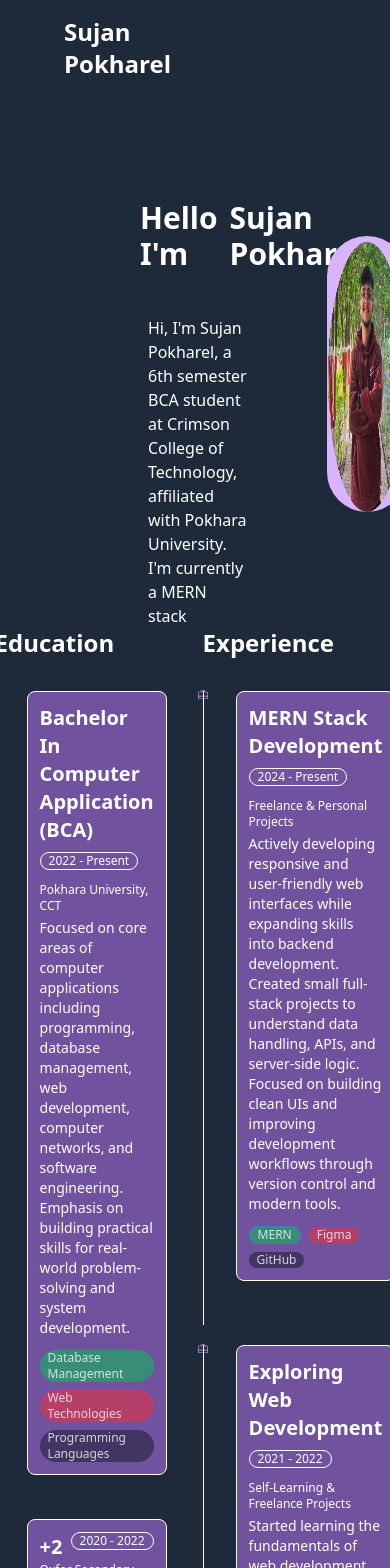
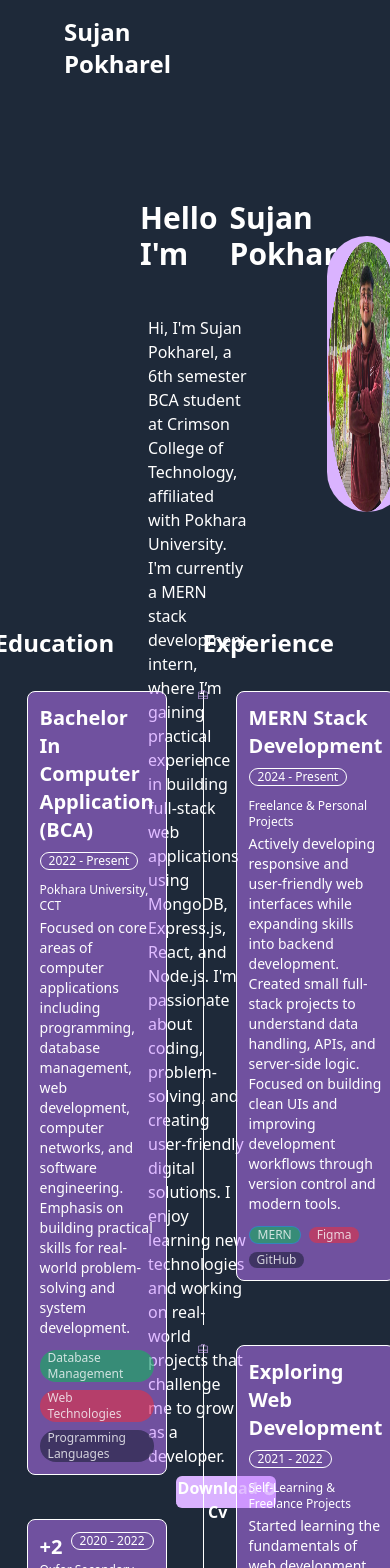
Before and after one commit to SUJANPOKHAREL07/Sujan_portfolio, a React (Vite) app: page / in a window 390 px wide. Shown: the top 1568 px of the page. Built offline with nearby package versions, Linux system fonts and the light colour scheme.

Commit message:
animation updated

```diff
--- a/package.json
+++ b/package.json
@@ -11,6 +11,7 @@
   },
   "dependencies": {
     "@tailwindcss/vite": "^4.1.7",
+    "aos": "^2.3.4",
     "react": "^19.1.0",
     "react-dom": "^19.1.0",
     "react-icons": "^5.5.0",
--- a/src/App.tsx
+++ b/src/App.tsx
@@ -6,10 +6,13 @@ import Home from "./Pages/home";
 import Projects from "./Pages/projects";
 
 function App() {
+
+
   return (
     <>
-      <Nav />
-      <div id="/" className="  flex justify-center items-center">
+      <div className="">
+        <Nav />
+      <div id="/" className="  flex justify-center items-center" >
         <Home/>
       </div>
       <div id="/about" className=" flex justify-center items-center">
@@ -21,6 +24,7 @@ function App() {
       <div id="/contact" className="flex justify-center items-center">
         <Contact/>
       </div>
+      </div>
     </>
   );
 }
--- a/src/Pages/about.tsx
+++ b/src/Pages/about.tsx
@@ -1,6 +1,14 @@
 import { PiSuitcaseSimpleLight } from "react-icons/pi";
-
+import AOS from 'aos';
+import 'aos/dist/aos.css';
+import { useEffect } from 'react';
 const About = () => {
+    useEffect(() => {
+    AOS.init({
+      duration: 1000, // animation duration
+          // only animate once
+    });
+  }, []);
   const experience = [
     {
       key: 1,
@@ -59,16 +67,16 @@ const About = () => {
         <div className="flex flex-row-reverse gap-9">
             {/* this is exp */}
           <div className="">
-            <h2 className="text-2xl text-left mb-8 font-bold text-white">Experience</h2>
+            <h2 className="text-2xl text-left mb-8 font-bold text-white " >Experience</h2>
             {experience.map((exp, key) => (
               <div
                 key={key}
                 className="pl-8 pb-8 border-l mb-5 border-white relative"
               >
-                <div className="h-5 w-5 p-1 flex items-center justify-center rounded-full left-[-1.3rem] 0border-1 border-white translate-1/2 top-[-1rem] absolute">
+                <div data-aos="fade-in" className="h-5 w-5 p-1 flex items-center justify-center rounded-full left-[-1.3rem] 0border-1 border-white translate-1/2 top-[-1rem] absolute">
                   <PiSuitcaseSimpleLight className="text-xs text-purple-300 text-center" />
                 </div>
-                <div className="border p-3 md:p-8 rounded-lg border-white bg-purple-400/50 mb-3">
+                <div data-aos="fade-in" className="border p-3 md:p-8 rounded-lg border-white bg-purple-400/50 mb-3">
                   <div className="flex items-center justify-between flex-wrap gap-2 mb-3">
                     <h2 className="text-xl text-left font-bold text-white">{exp.title}</h2>
                     <p className="text-xs border px-2 rounded-2xl border-white text-white font-medium " >
@@ -105,8 +113,8 @@ const About = () => {
                 className="pl-8 pb-8  border-white  relative"
               >
 
-                <div className="border p-3 md:p-8 rounded-lg border-white bg-purple-400/50  mb-3">
-                  <div className="flex justify-between items-center flex-wrap gap-2">
+                <div data-aos="fade-in" className="border p-3 md:p-8 rounded-lg border-white bg-purple-400/50  mb-3">
+                  <div  className="flex justify-between items-center flex-wrap gap-2">
                     <h2 className="text-xl text-white font-bold text-left">{edu.title}</h2>
                     <p className="text-xs border h-fit px-2 rounded-2xl border-white text-white font-medium mb-3">
                       {edu.duration}
--- a/src/Pages/home.tsx
+++ b/src/Pages/home.tsx
@@ -4,8 +4,8 @@ import { TypeAnimation } from "react-type-animation";
 const Home = () => {
   return (
     <>
-      <div className="bg-gray-800 h-[567px] p-35 mt-15 w-full">
-        <div className="flex gap-3 font-bold text-3xl text-white ">
+      <div data-aos="fade-in" className="bg-gray-800 h-[567px] p-35 mt-15 w-full">
+        <div  className="flex gap-3 font-bold text-3xl text-white ">
           <h1>Hello I'm </h1>
           <label htmlFor="">
             Sujan Pokharel-
@@ -41,13 +41,14 @@ const Home = () => {
 
           <div className="  ">
             <img
-              className="h-69 w-75 rounded-l-full rounded-r-full ml-20 my-[-5rem]                                      8 "
+            data-aos="fade-up"
+              className="h-69 w-75 rounded-l-full rounded-r-full ml-20 my-[-5rem] "
               src="public\profile.png"
               alt="profile-pic"
             />
           </div>
         </div>
-        <button className=" flex ml-9  font-bold text-white bg-purple-300 w-fit  rounded-md h-8 border-b-4 border-purple-300 hover:border-purple-300 hover:bg-purple-100 hover:text-purple-400 rounded-2xl \">
+        <button className=" flex ml-9  font-bold text-white bg-purple-300 w-fit  rounded-md h-8 border-b-4 border-purple-300 hover:border-purple-300 hover:bg-purple-100 hover:text-purple-400 rounded-2xl ">
           Download Cv <FaArrowAltCircleDown className="mt-[5px] ml-1" />
         </button>
       </div>
```
Also changed, not shown: 1 other file (tests, documents, lock files or other folders).
